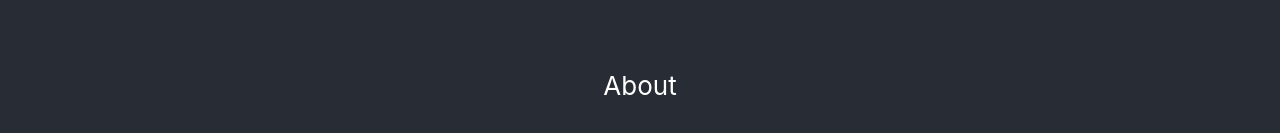
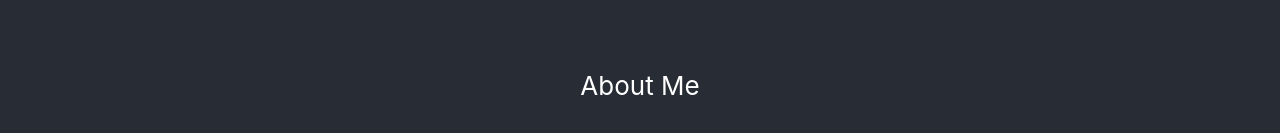
Before and after one commit to kreese89/kreese.github.io, a React (Create React App) app: page / in a window 1280 px wide. Shown: the part 315-448 px from the top of the page. Built offline with nearby package versions, Linux system fonts and the light colour scheme.

Commit message:
add a word lmao

```diff
--- a/src/Components/About.jsx
+++ b/src/Components/About.jsx
@@ -6,7 +6,7 @@ const About = () => {
   return (
   <div id="About Me">
     <div className='App-header'>
-        <p>About</p>
+        <p>About Me</p>
       </div>
   </div>
   );
```
